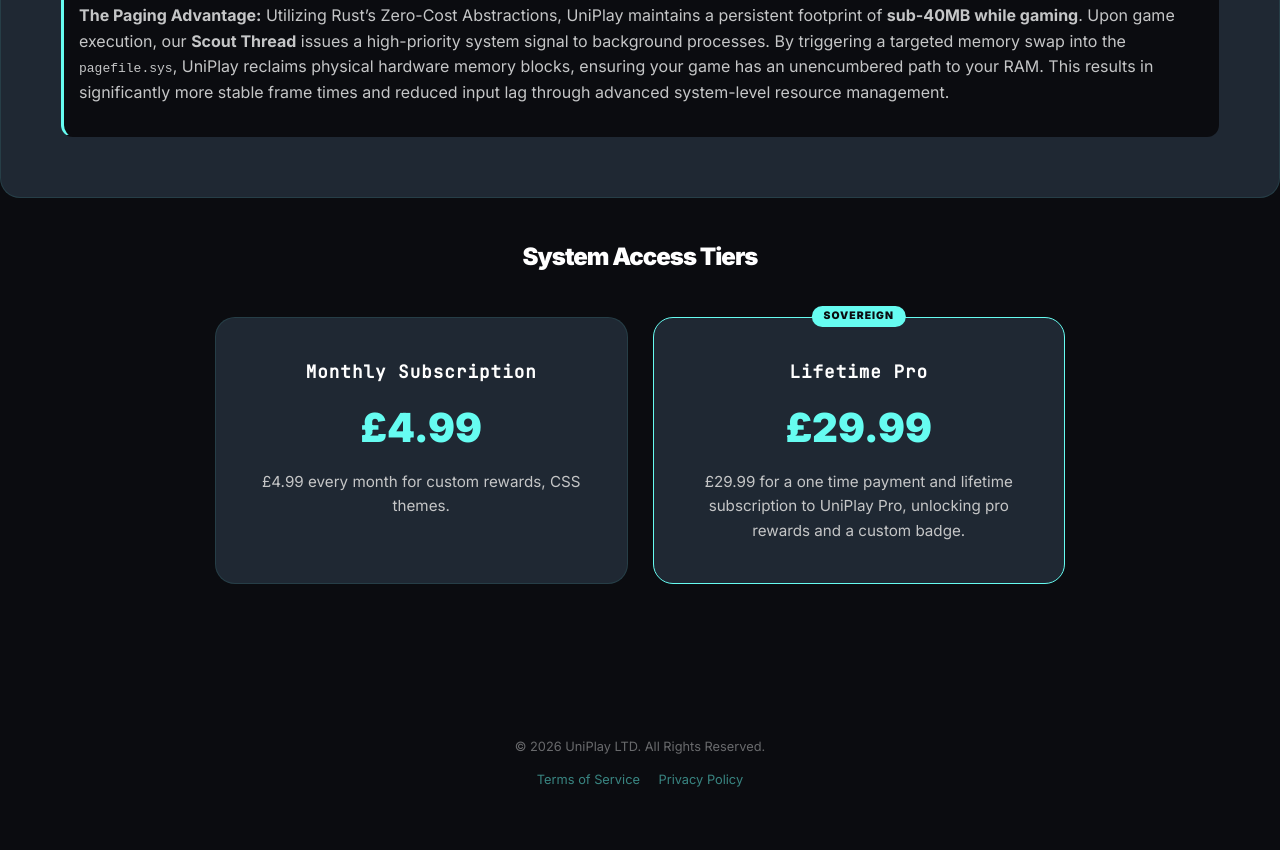
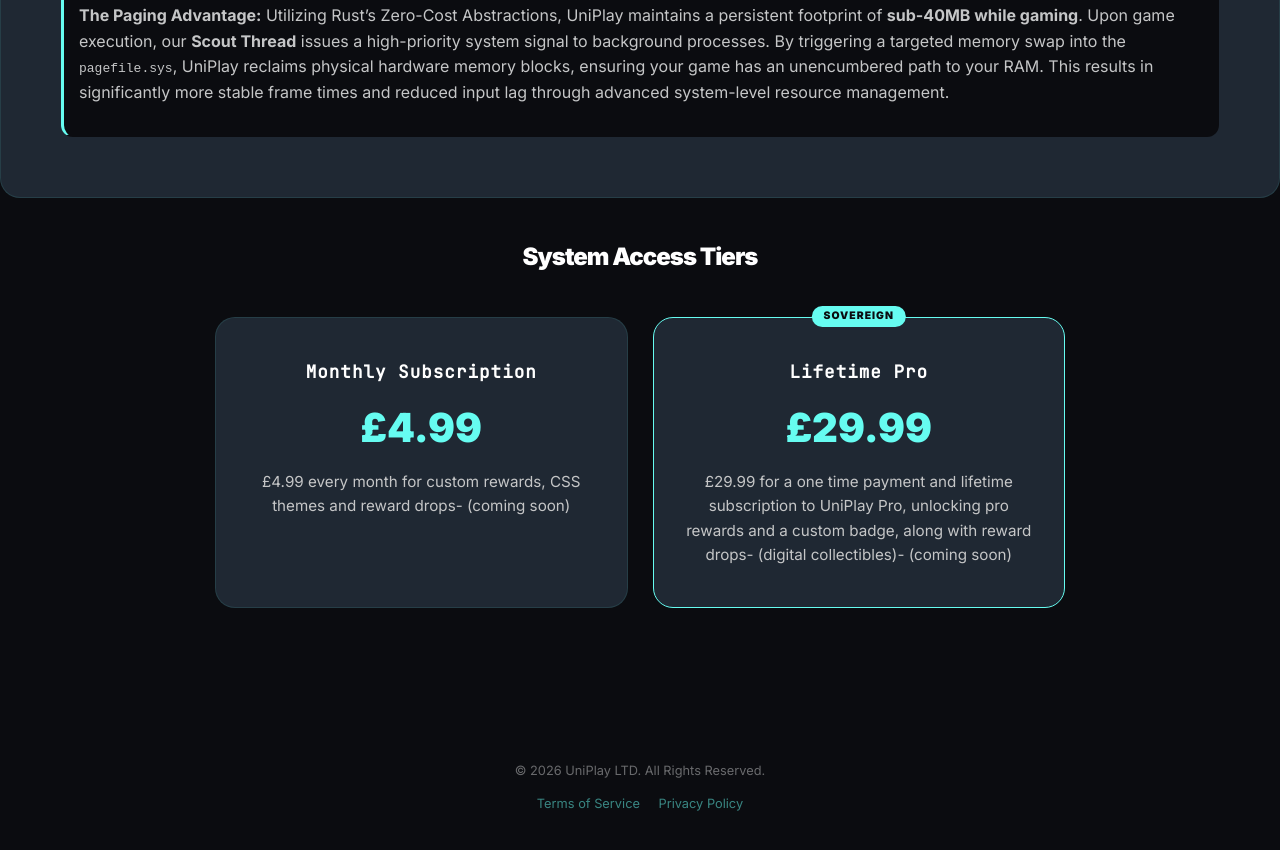
Before and after one commit to Ia-Irfan00/uniplay-web, a plain HTML site: page index.html in a window 1280 px wide. Shown: the part 992-1842 px from the top of the page. Drawn offline with Linux system fonts and the light colour scheme.

Commit message:
Refactor reward drop

```diff
--- a/index.html
+++ b/index.html
@@ -121,7 +121,7 @@
             <h3 style="color: var(--white); margin: 0; font-family: 'JetBrains Mono', monospace; letter-spacing: 1px; font-size: 1.1rem;">Monthly Subscription</h3>
             <div class="price-amount">£4.99</div>
             <p style="margin: 0; font-size: 0.95rem; line-height: 1.6; color: var(--text);">
-                £4.99 every month for custom rewards, CSS themes.
+                £4.99 every month for custom rewards, CSS themes and reward drops- (coming soon)
             </p>
         </div>
 
@@ -131,7 +131,7 @@
             <h3 style="color: var(--white); margin: 0; font-family: 'JetBrains Mono', monospace; letter-spacing: 1px; font-size: 1.1rem;">Lifetime Pro</h3>
             <div class="price-amount">£29.99</div>
             <p style="margin: 0; font-size: 0.95rem; line-height: 1.6; color: var(--text);">
-                £29.99 for a one time payment and lifetime subscription to UniPlay Pro, unlocking pro rewards and a custom badge.
+                £29.99 for a one time payment and lifetime subscription to UniPlay Pro, unlocking pro rewards and a custom badge, along with reward drops- (digital collectibles)- (coming soon)
             </p>
         </div>
     </div>
```
